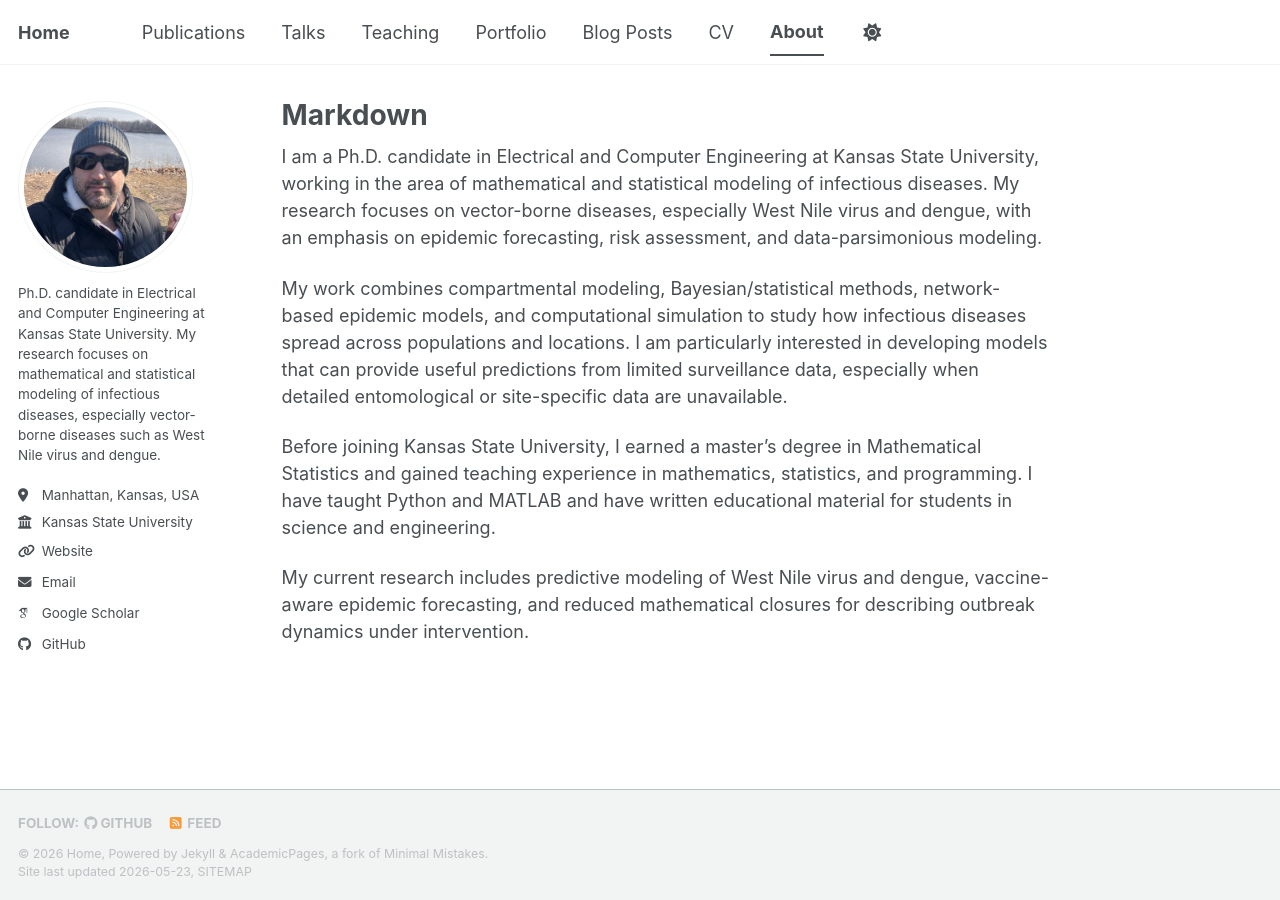
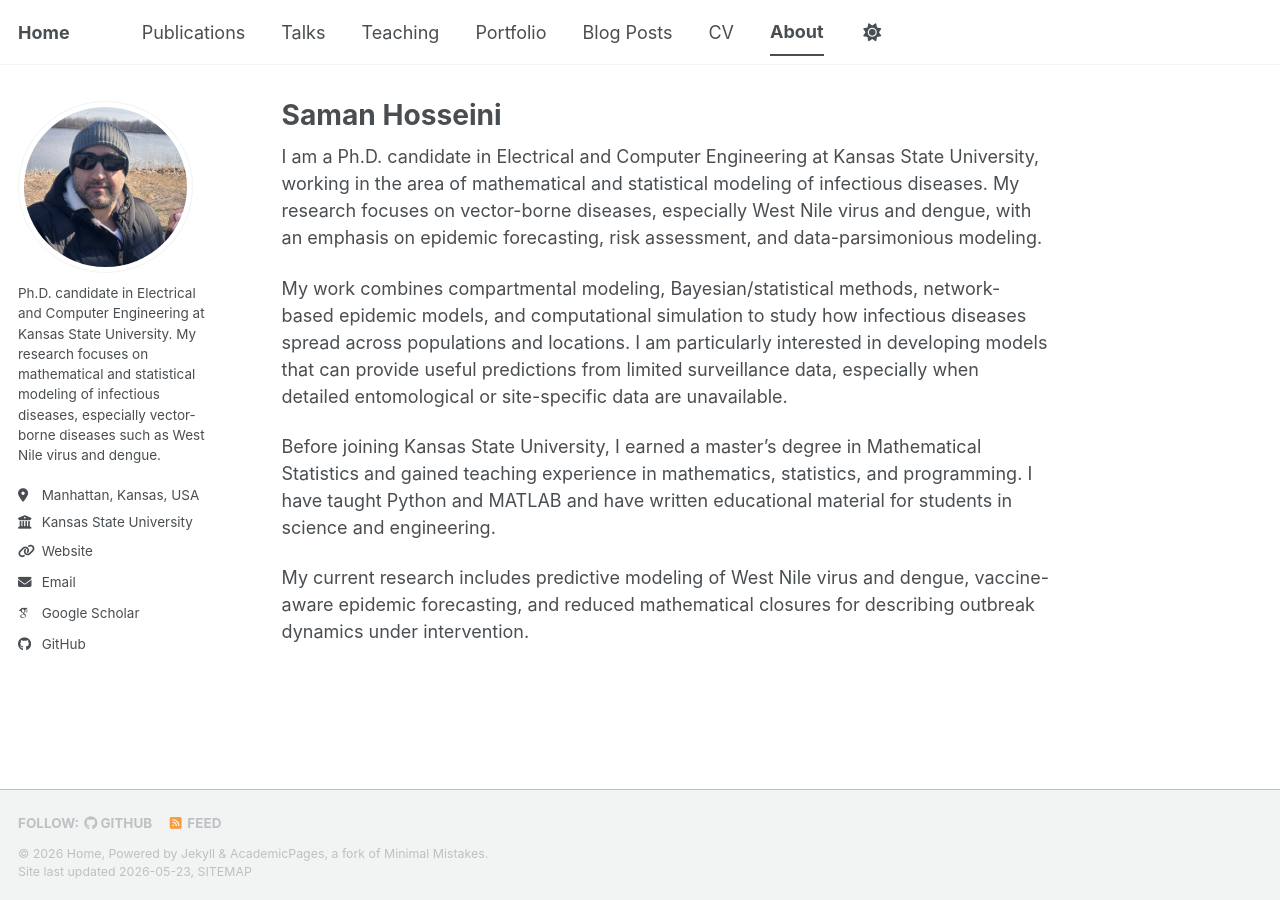
Before and after one commit to Saman-Hoss/Saman-Hoss.github.io, a Jekyll site: the page built from _pages/markdown.md, in a window 1280 px wide. Built offline with Jekyll 4.4.1, drawn with Linux system fonts in a browser that asks for light colours; some web fonts are replaced; a script bundle is joined from its source files by our own code; library files that are not in the unit come from our copies.

Commit message:
Change title in markdown page to 'Saman Hosseini'

```diff
--- a/_pages/markdown.md
+++ b/_pages/markdown.md
@@ -1,6 +1,6 @@
 ---
 permalink: /markdown/
-title: "Markdown"
+title: "Saman Hosseini"
 author_profile: true
 redirect_from:
   - /md/
```
